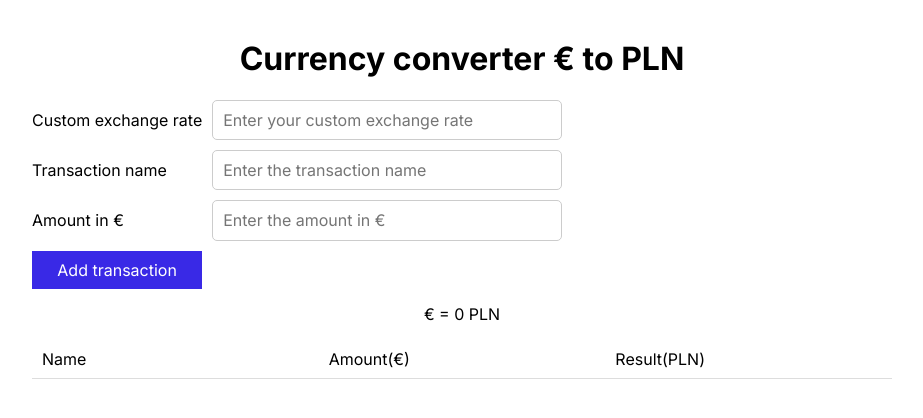
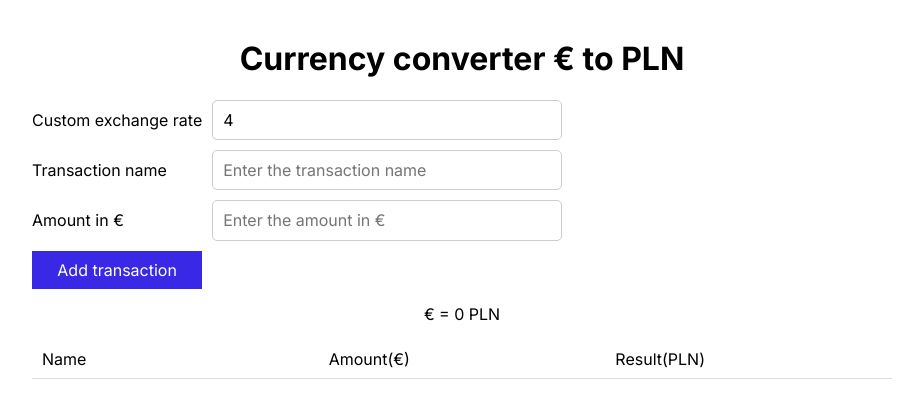
Before and after one commit to piotrekbrzegowy/currency-converter, a React (Create React App) app: page / in a window 1280 px wide. Shown: the top 418 px of the page, without its empty margins (178-1101 px from the left). Built offline with nearby package versions, Linux system fonts and the light colour scheme.

Commit message:
rate default value

```diff
--- a/src/features/currencyConverter/Form/index.js
+++ b/src/features/currencyConverter/Form/index.js
@@ -6,7 +6,7 @@ import { Button, Content, StyledForm, StyledInput, Title } from "./styled";
 import { addTransaction } from "./transactionSlice";
 
 export const Form = () => {
-  const [rate, setRate] = useState("");
+  const [rate, setRate] = useState("4");
   const [name, setName] = useState("");
   const [amount, setAmount] = useState("");
   const [result, setResult] = useState("");
@@ -47,6 +47,7 @@ export const Form = () => {
   useEffect(() => {
     calculateResult(amount, rate)
   }, [amount, rate])
+
   return (
     <>
       <Title>Currency converter € to PLN</Title>
```
